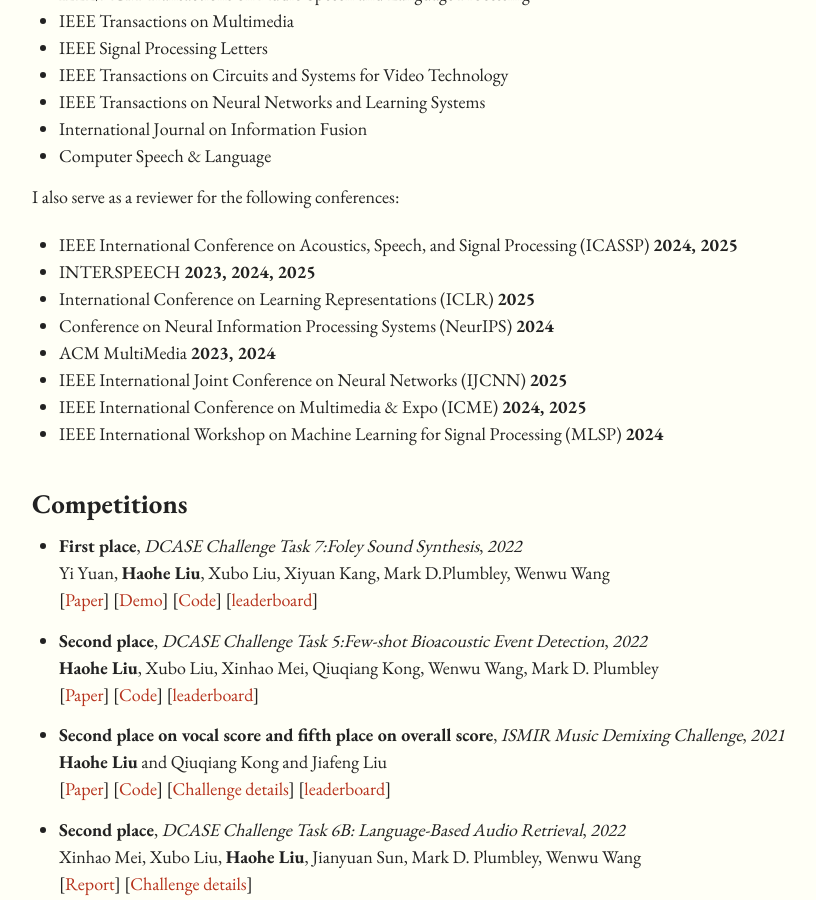
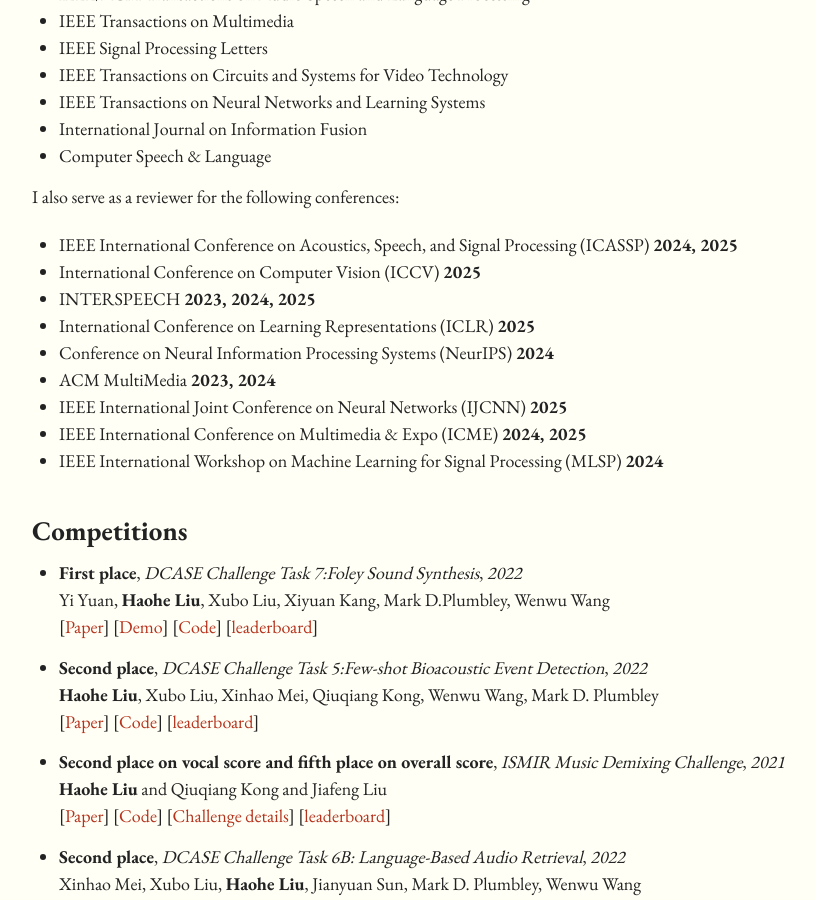
Before and after one commit to haoheliu/haoheliu.github.io, a Jekyll site: the page built from index.md, in a window 1280 px wide and 900 px high, scrolled down 3141 px. Shown: the whole window, without its empty margins (50-866 px from the left). Built offline with Jekyll 4.4.1, drawn with Linux system fonts in a browser that asks for light colours; comment, search, counter and statistics services are not loaded.

Commit message:
Update index.md

```diff
--- a/index.md
+++ b/index.md
@@ -799,6 +799,7 @@ I serve as a regular reviewer for the following journals:
 I also serve as a reviewer for the following conferences:
 
 - IEEE International Conference on Acoustics, Speech, and Signal Processing (ICASSP) **2024, 2025**
+- International Conference on Computer Vision (ICCV) **2025**
 - INTERSPEECH **2023, 2024, 2025**
 - International Conference on Learning Representations (ICLR) **2025**
 - Conference on Neural Information Processing Systems (NeurIPS) **2024**
```
